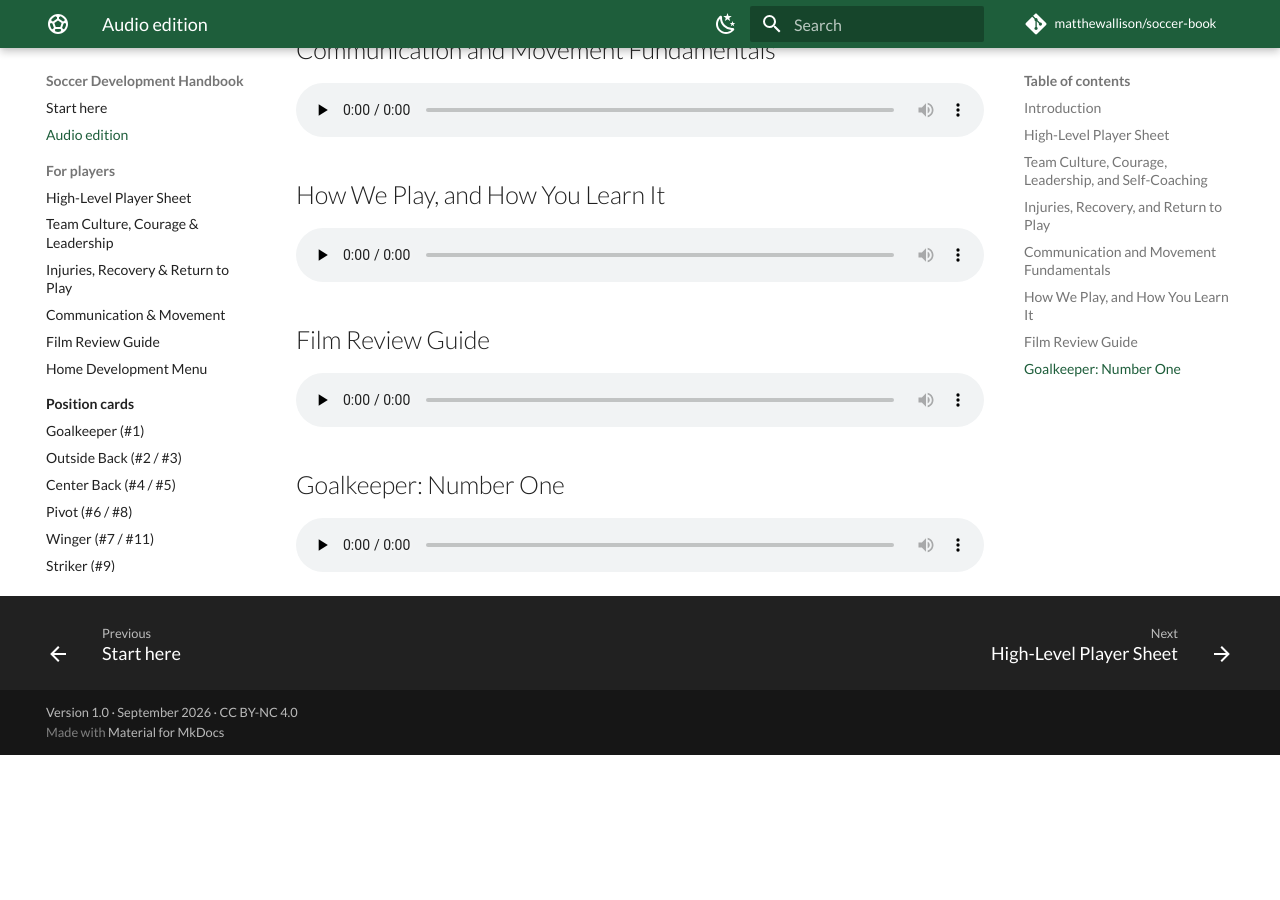
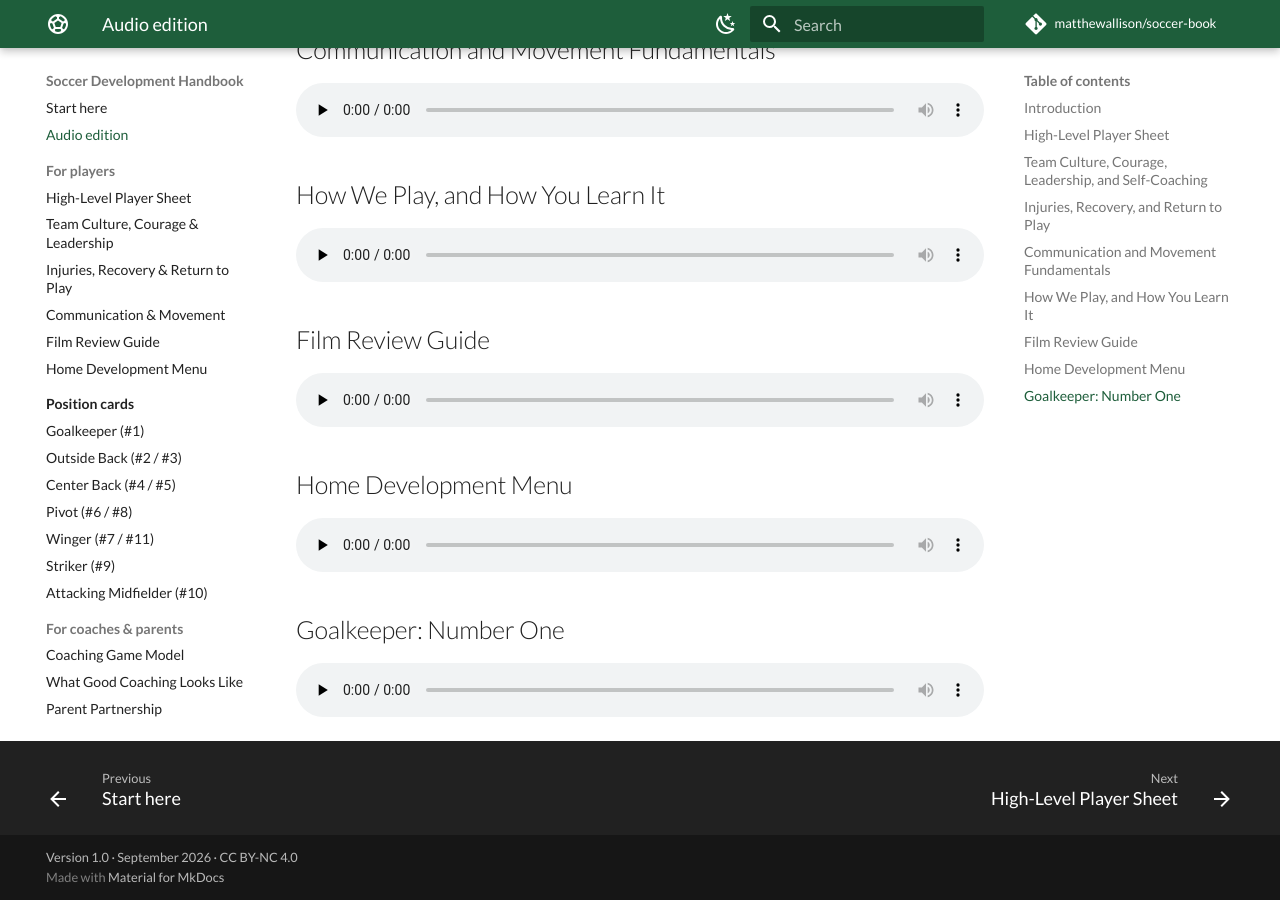
Before and after one commit to matthewallison/soccer-book, an MkDocs documentation site: the page built from docs/audio/index.md, in a window 1280 px wide and 900 px high, scrolled down 902 px. Built offline with MkDocs 1.6.1 and Material for MkDocs 9.7.7, drawn with Linux system fonts in a browser that asks for light colours; comment, search, counter and statistics services are not loaded; before the commit the page ends 1657 px from its top, so only the background shows below that.

Commit message:
Add "Home Development Menu" to the Audio edition page
Generated with audio/generate_audio.py.

Co-Authored-By: Claude Opus 5 (1M context) <noreply@anthropic.com>

```diff
--- a/docs/audio/index.md
+++ b/docs/audio/index.md
@@ -34,6 +34,10 @@ More chapters are being recorded, and this page grows as they're added.
 
 <audio controls preload="none" src="06-film-review.mp3"></audio>
 
+## Home Development Menu
+
+<audio controls preload="none" src="07-home-development.mp3"></audio>
+
 ## Goalkeeper: Number One
 
 <audio controls preload="none" src="09-goalkeeper.mp3"></audio>
```
Also changed, not shown: 1 other file.
